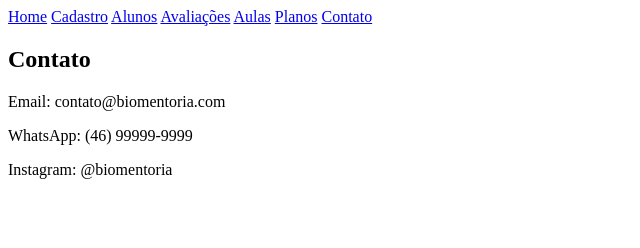
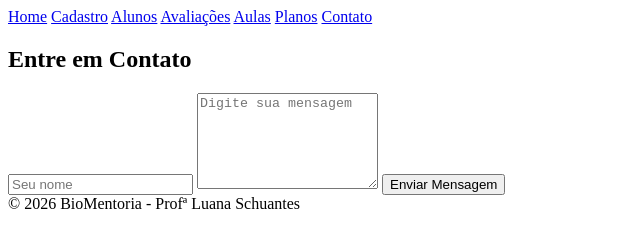
Before and after one commit to luanaschuantes/Aulas-de-biologia-, a plain HTML site: page contato.html in a window 1280 px wide. Shown: the whole page, without its empty margins (0-640 px from the left). Drawn offline with Linux system fonts and the light colour scheme.

Commit message:
Update contato.html

```diff
--- a/contato.html
+++ b/contato.html
@@ -1,10 +1,11 @@
 <!DOCTYPE html>
 <html lang="pt-BR">
 <head>
-<meta charset="UTF-8">
-<title>Contato</title>
+    <meta charset="UTF-8">
+    <meta name="viewport" content="width=device-width, initial-scale=1.0">
+    <title>Contato - BioMentoria</title>
 
-<link rel="stylesheet" href="css/estilo.css">
+    <link rel="stylesheet" href="css/estilo.css">
 </head>
 
 <body>
@@ -21,19 +22,33 @@
 
 <div class="container">
 
-<div class="card">
+    <div class="card">
 
-<h2>Contato</h2>
+        <h2>Entre em Contato</h2>
 
-<p>Email: contato@biomentoria.com</p>
+        <input
+            type="text"
+            id="nomeContato"
+            placeholder="Seu nome">
 
-<p>WhatsApp: (46) 99999-9999</p>
+        <textarea
+            id="mensagemContato"
+            placeholder="Digite sua mensagem"
+            rows="6"></textarea>
 
-<p>Instagram: @biomentoria</p>
+        <button onclick="enviarMensagem()">
+            Enviar Mensagem
+        </button>
+
+    </div>
 
 </div>
 
-</div>
+<footer>
+    © 2026 BioMentoria - Profª Luana Schuantes
+</footer>
+
+<script src="js/script.js"></script>
 
 </body>
 </html>
```
